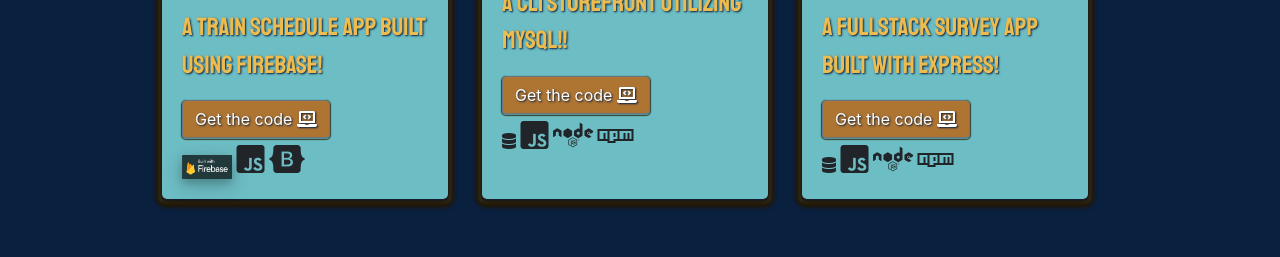
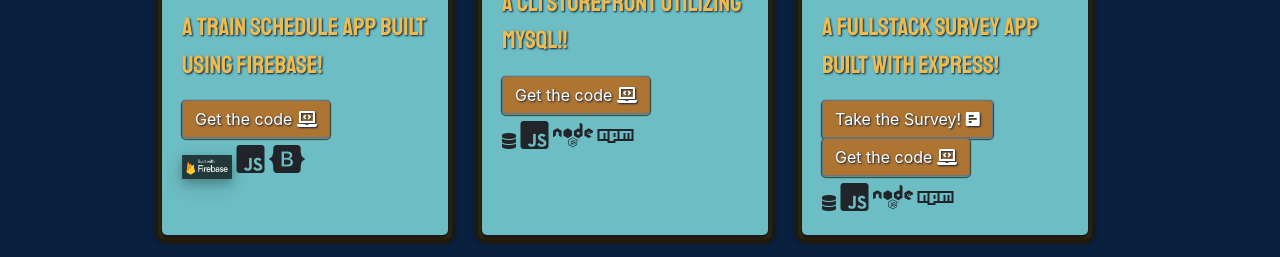
Before and after one commit to zenwattage/zenwattage.github.io, a plain HTML site: page index.html in a window 1280 px wide. Shown: the part 1017-1274 px from the top of the page. Before the commit the page ends 1238 px from the top, so only its background shows below. Drawn offline with nearby package versions, Linux system fonts and the light colour scheme; a web font is replaced by a local one.

Commit message:
adding button to take the survey and changing button icon

```diff
--- a/index.html
+++ b/index.html
@@ -186,6 +186,9 @@
           <h5 class="card-title">Friendfinder!</h5>
           <p class="card-text">A fullstack survey app built with Express!</p>
 
+          <a href="https://salty-wildwood-34652.herokuapp.com/" class="btn btn-secondary orange-background">Take the Survey! <i
+            class="fas fa-poll-h"></i></i></a>
+
           <a href="https://github.com/zenwattage/friendfinder" class="btn btn-secondary orange-background">Get the
             code <i class="fas fa-laptop-code"></i></a>
             <!-- BUILT- WITH ICONS-->
```
